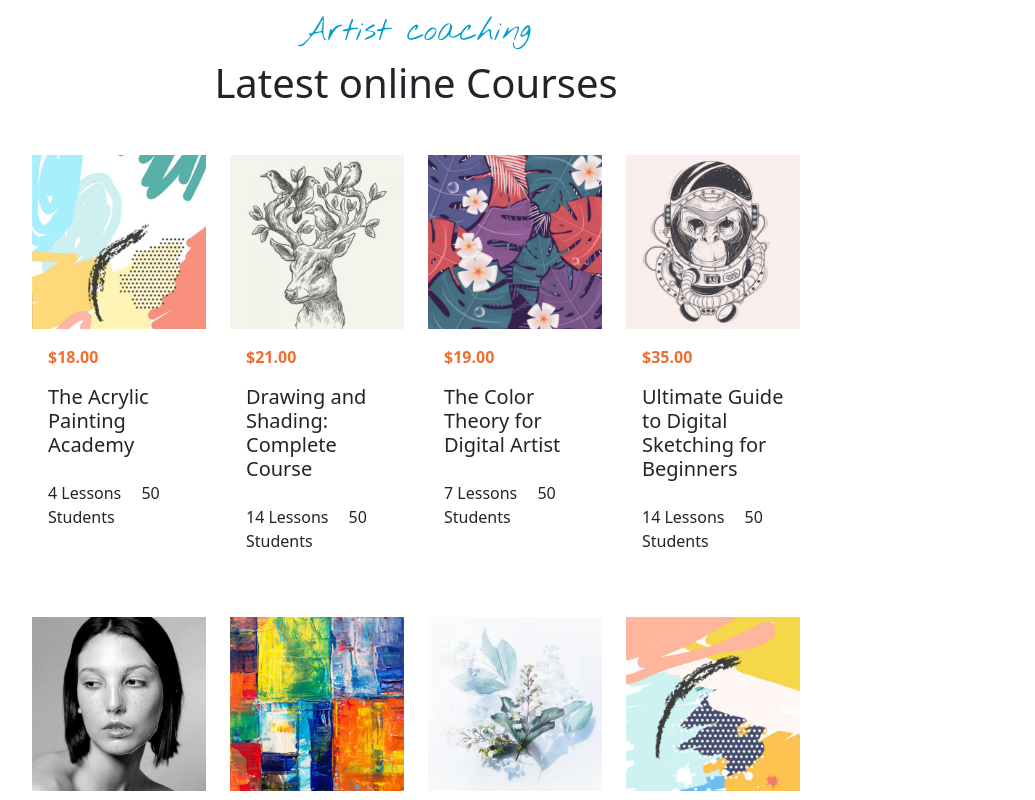
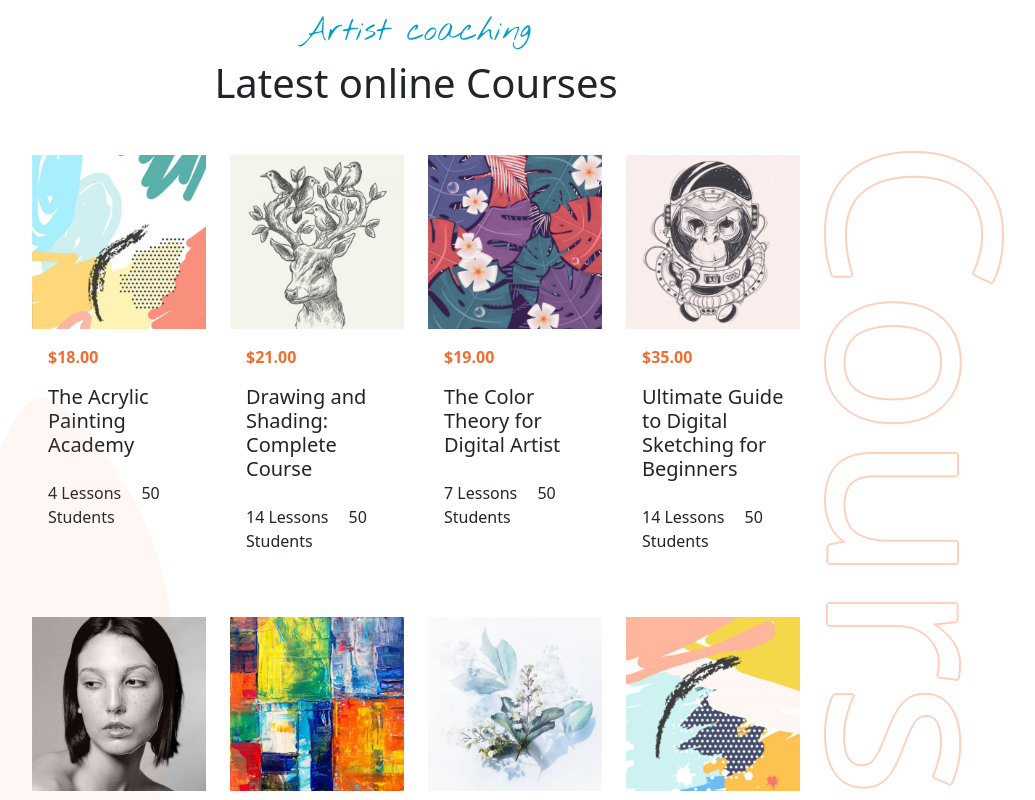
Before and after one commit to LBusnelli27/proj-html-vuejs, a Vue app: page / in a window 1280 px wide. Shown: the part 4220-5020 px from the top of the page, without its empty margins (224-1259 px from the left). Built offline with nearby package versions, Linux system fonts and the light colour scheme; some icons are missing.

Commit message:
shapes + write latest courses

```diff
--- a/src/components/Main.vue
+++ b/src/components/Main.vue
@@ -148,8 +148,9 @@
 
     <!-- LATEST COURSES -->
     <section class="my-padding-website position-relative">
-      <div class="my-shapes-video-poster">
-
+      <div class="my-shapes-latest-courses">
+        <img class="position-absolute artist-shape-01" :src="require('../assets/images/artist-shape-01.png')" alt="">
+        <h1 class="position-absolute">Courses</h1>
       </div>
       <div class="row">
         <div class="col-12 text-center">
@@ -495,11 +496,25 @@ export default {
     }
     span {
       font-size: 8rem;
+      color: #ffcfb9;
       top: 9rem;
       right: 5.5rem;
-      color: #ffcfb9;
     }
   }
 
+  .my-shapes-latest-courses{
+    .artist-shape-01 {
+      top: 30rem;
+      left: -20rem;
+    }
+    h1 {
+      font-size: 15rem;
+      color: white;
+      text-shadow: 2px 0 0 #ffcfb9, -2px 0 0 #ffcfb9, 0 2px 0 #ffcfb9, 0 -2px 0 #ffcfb9, 1px 1px #ffcfb9, -1px -1px 0 #ffcfb9, 1px -1px 0 #ffcfb9, -1px 1px 0 #ffcfb9;
+      top: 40%;
+      right: -20rem;
+      transform: rotate(90deg);
+    }
+  }
   // Start shape section
 </style>
```
